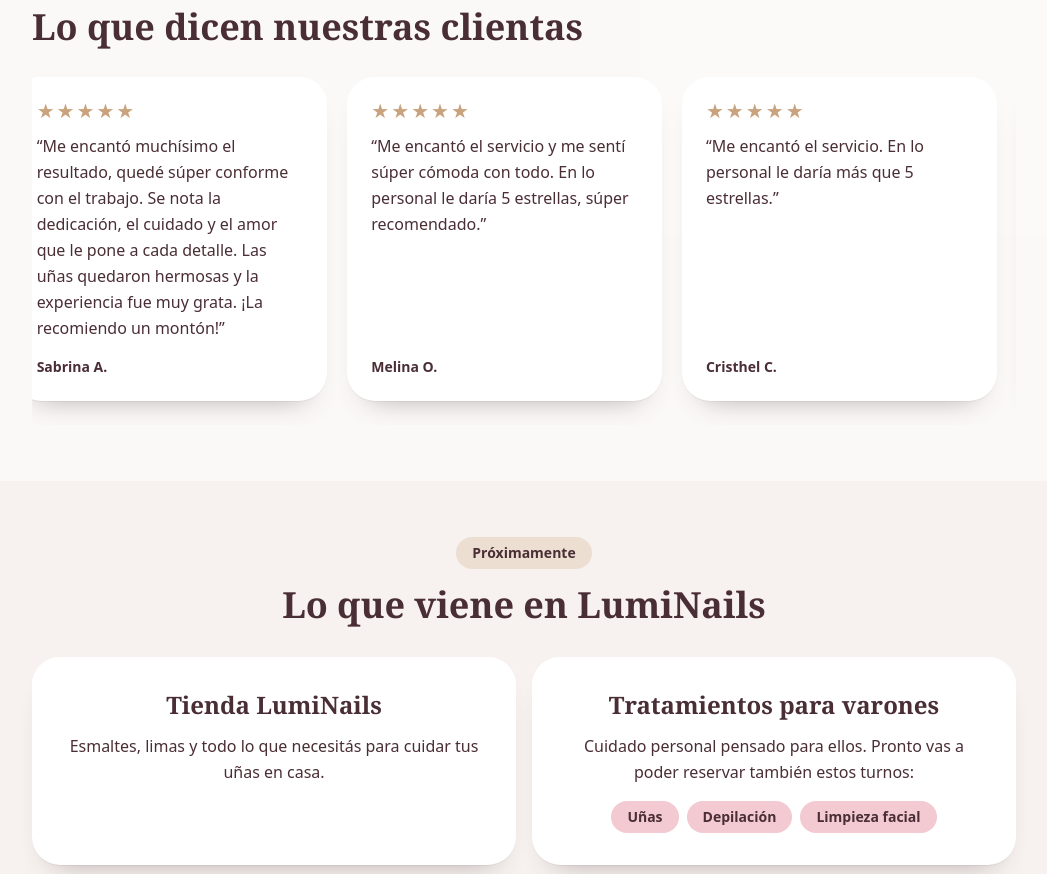
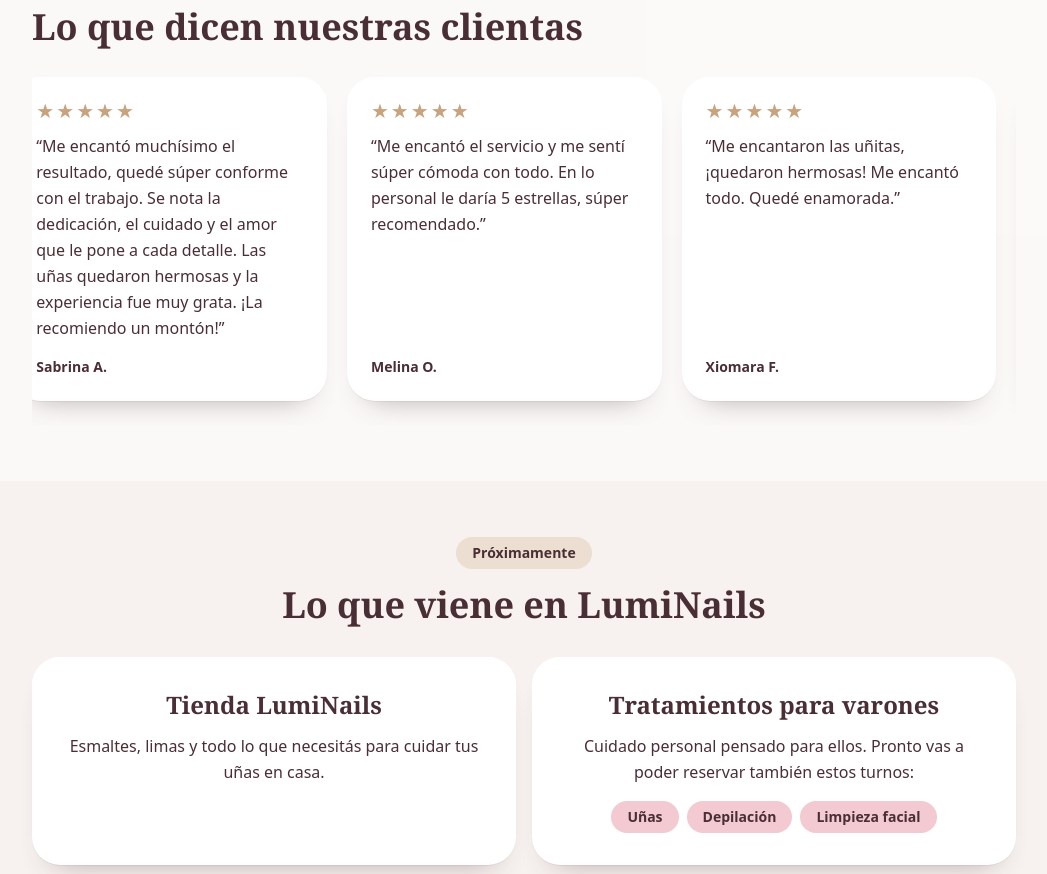
Before and after one commit to Fabri2022/Proyecto-Luminails, a Next.js app: page / in a window 1280 px wide. Shown: the part 2560-3434 px from the top of the page, without its empty margins (116-1163 px from the left). Built offline with nearby package versions, Linux system fonts and the light colour scheme.

Commit message:
Opinión de Xiomara F. en el carrusel
Co-Authored-By: Claude Sonnet 5.5 <noreply@anthropic.com>
Claude-Session: https://claude.ai/code/session_01Pic6ZqCBdUZyWkQZPDuqU4

```diff
--- a/src/data/testimonios.ts
+++ b/src/data/testimonios.ts
@@ -31,4 +31,10 @@ export const TESTIMONIOS: Testimonio[] = [
     texto: "Me encantó el servicio y me sentí súper cómoda con todo. En lo personal le daría 5 estrellas, súper recomendado.",
     ejemplo: false,
   },
+  {
+    nombre: "Xiomara F.",
+    estrellas: 5,
+    texto: "Me encantaron las uñitas, ¡quedaron hermosas! Me encantó todo. Quedé enamorada.",
+    ejemplo: false,
+  },
 ];
```
